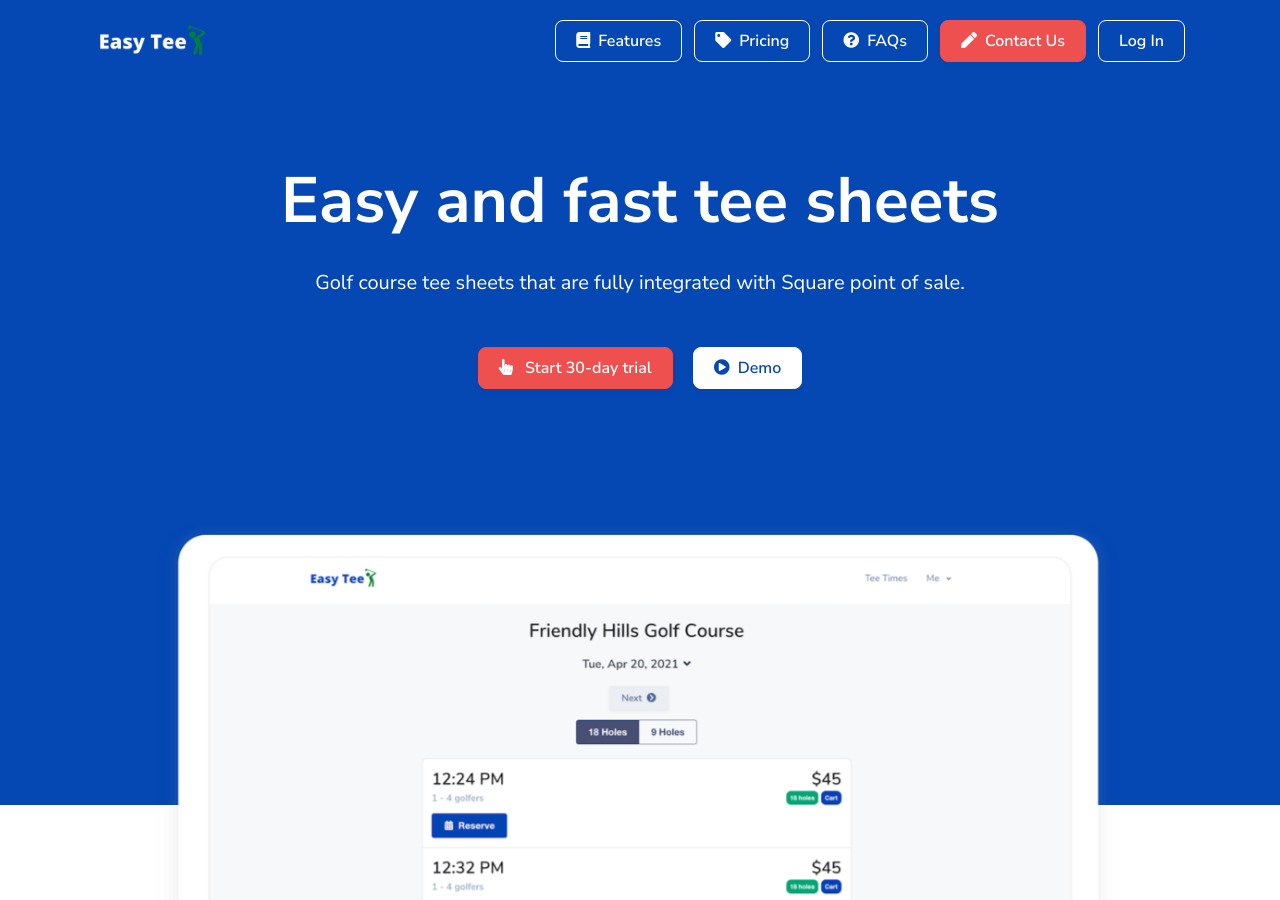
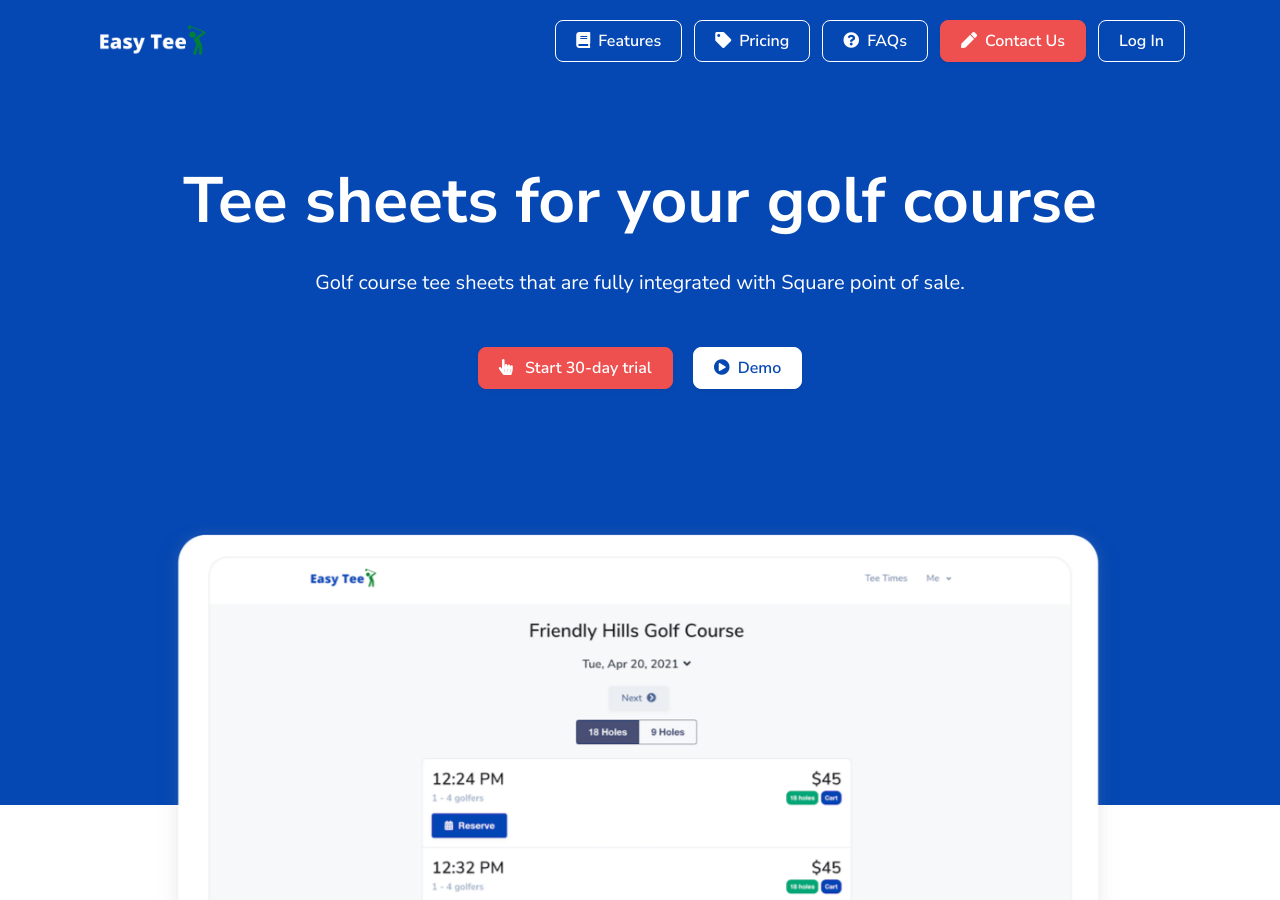
Before and after one commit to easyteegolf/easytee_front, a Jekyll site: the page built from index.html, in a window 1280 px wide and 900 px high. Built offline with Jekyll 4.4.1, drawn with Linux system fonts in a browser that asks for light colours.

Commit message:
update headline

```diff
--- a/index.html
+++ b/index.html
@@ -11,7 +11,7 @@ order: 0
             <div class="container">
                 <div class="row justify-content-center">
                     <div class="col-12 col-md-10 text-center">
-                        <h1 class="display-1 mb-4">Easy and fast tee sheets</h1>
+                        <h1 class="display-1 mb-4">Tee sheets for your golf course</h1>
                         <p class="lead mb-5 px-lg-5">Golf course tee sheets that are fully integrated with Square point of sale.</p>
                         <!-- Button Modal -->
                         <button type="button" class="btn btn-secondary analytic_log" data-name="button_click" data-category="Header" data-label="Trial" data-toggle="modal" data-target="#pricing-modal"><span class="mr-2"><i class="fas fa-hand-pointer"></i></span> Start 30-day trial</button>
```
